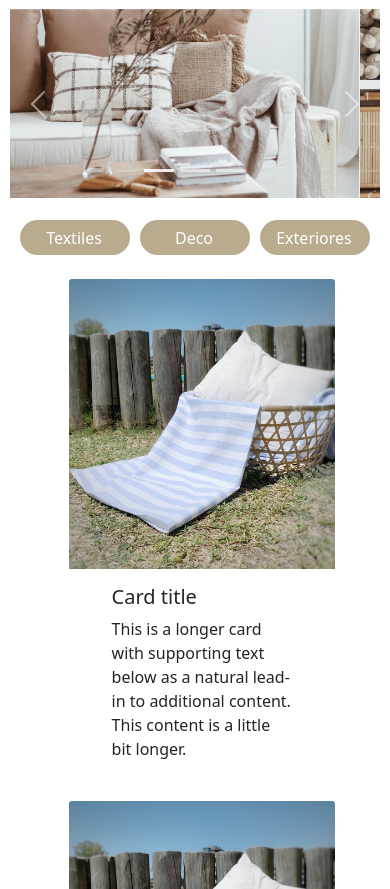
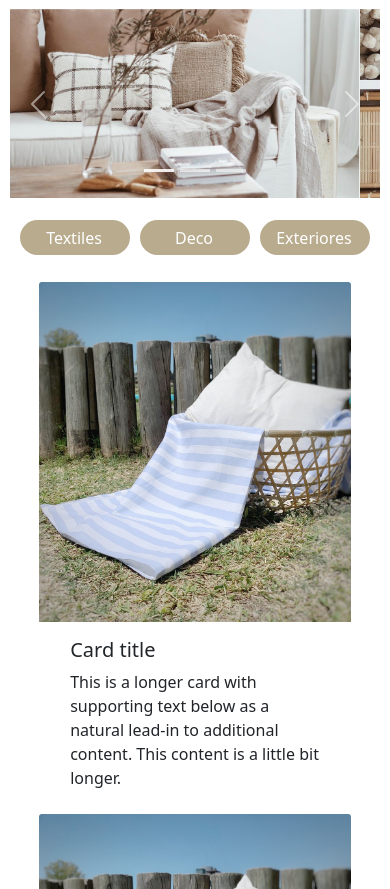
Before and after one commit to franciscofaguirre/Hanei, a plain HTML site: page index.html in a window 390 px wide. Shown: the part 211-1100 px from the top of the page. Drawn offline with nearby package versions, Linux system fonts and the light colour scheme.

Commit message:
Primer commit borrador v1

```diff
--- a/css/estilos.css
+++ b/css/estilos.css
@@ -144,7 +144,8 @@ button{
 .card-body{
     width: 80%;
     height: 3% auto;
-    margin-left: 10%;
+    padding: 0px;
+    margin: 0 0 0 10%;
 }
 
 .card1 {
@@ -287,6 +288,9 @@ ul{
         height: 35px;
     }
 
+    .card-body{
+        margin: 5% 0 0 10%;
+    }
 
     .subMenu ul{
         flex-direction: flex;
@@ -306,7 +310,7 @@ ul{
 
     /* SECCIONES DEL SUB-MENU */
     .card1 {
-        margin: 0 0 0 5%;
+        margin: 0 0 0 0;
     }
 
 
--- a/index.html
+++ b/index.html
@@ -116,7 +116,7 @@
                 </li>
                 <li class="nav-item btn btn-outline-secondary">
                     <a class="" id="exteriores-tab" data-bs-toggle="tab" href="#exteriores" role="tab"
-                        aria-controls="disabled" tabindex="-1" aria-disabled="true"><span
+                        aria-controls="exteriores"><span
                             style="color: white">Exteriores</span></a>
                 </li>
             </ul>
```
